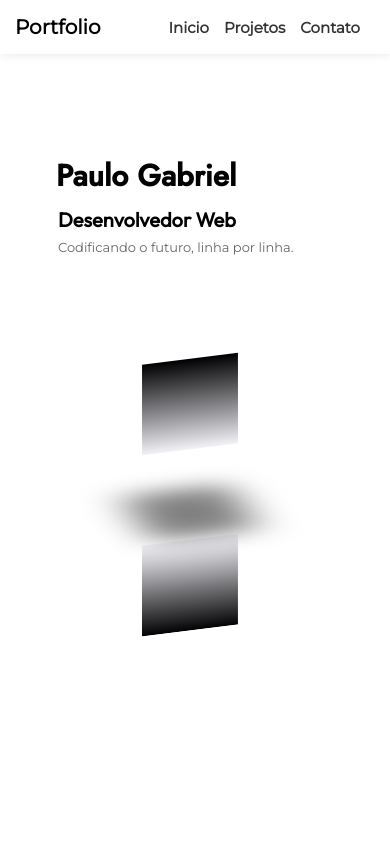
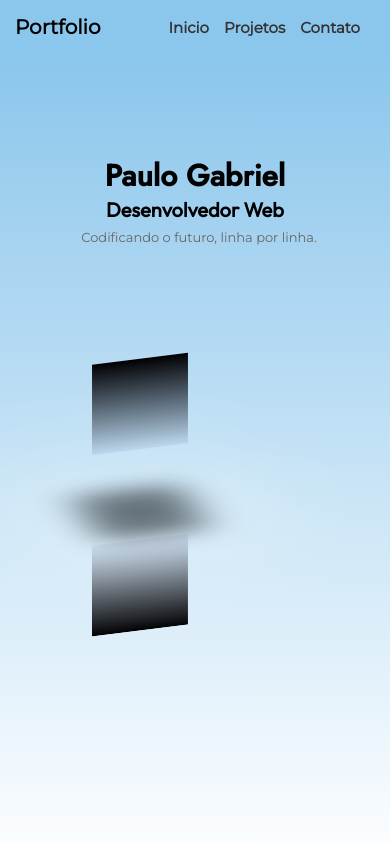
Before and after one commit to PauloGabrielB/Portfolio, a React (Vite) app: page / in a window 390 px wide. Shown: the top 844 px of the page. Built offline with nearby package versions, Linux system fonts and the light colour scheme.

Commit message:
two commit

```diff
--- a/src/App.css
+++ b/src/App.css
@@ -21,8 +21,16 @@
 
 /* Navbar.css */
 
+.txt-grad {
+  background: #cf0c13;
+  background: repeating-linear-gradient(270deg, #002fff, #001cff, #7700ff, #a300ff, #e100ff);
+  -webkit-background-clip: text;
+  -webkit-text-fill-color: transparent;
+
+}
+
 nav {
-    background-color: white;
+    background-color: #8BC6EC;
     padding: 15px;
     box-shadow: 0 0 10px rgba(0, 0, 0, 0.1);
     display: flex;
@@ -57,6 +65,8 @@ nav {
     justify-content: center;
     height: 100vh;
     position: relative;
+    background-color: #8BC6EC;
+    background-image: linear-gradient(180deg, #8BC6EC 0%, #ffffff 97%, #ffffff 98%, #ffffff 100%);
 
 }
 
@@ -174,29 +184,26 @@ nav {
     }
   }
 
+
   /* Hero Responsivo */
 
 @media (max-width: 768px) {
 
 
 .container {
-    /* justify-content: center; */
-    margin-right: 60px;
+
+    width: 100%;
 }
 .container {
-  margin-left: 50px;
-  width: 300px;
-  padding-left: 0;
-  margin-top: 0;
+
 }
 .container-text {
     max-width: 600px;
     margin: 0 auto;
+    text-align: center;
 }
 .my-h2 {
     font-size: 30px;
-    margin-left: 6px;
-    margin-bottom: 10px;
 }
 .my-h3 {
     margin-bottom: 0px;
```
